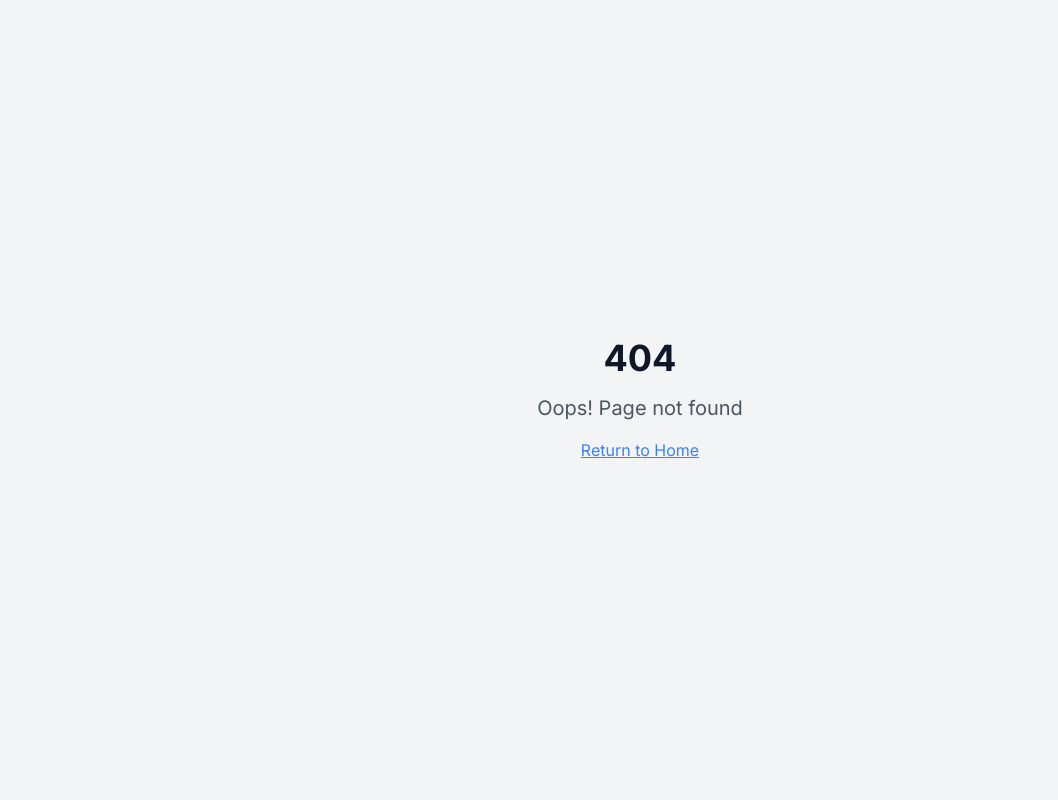
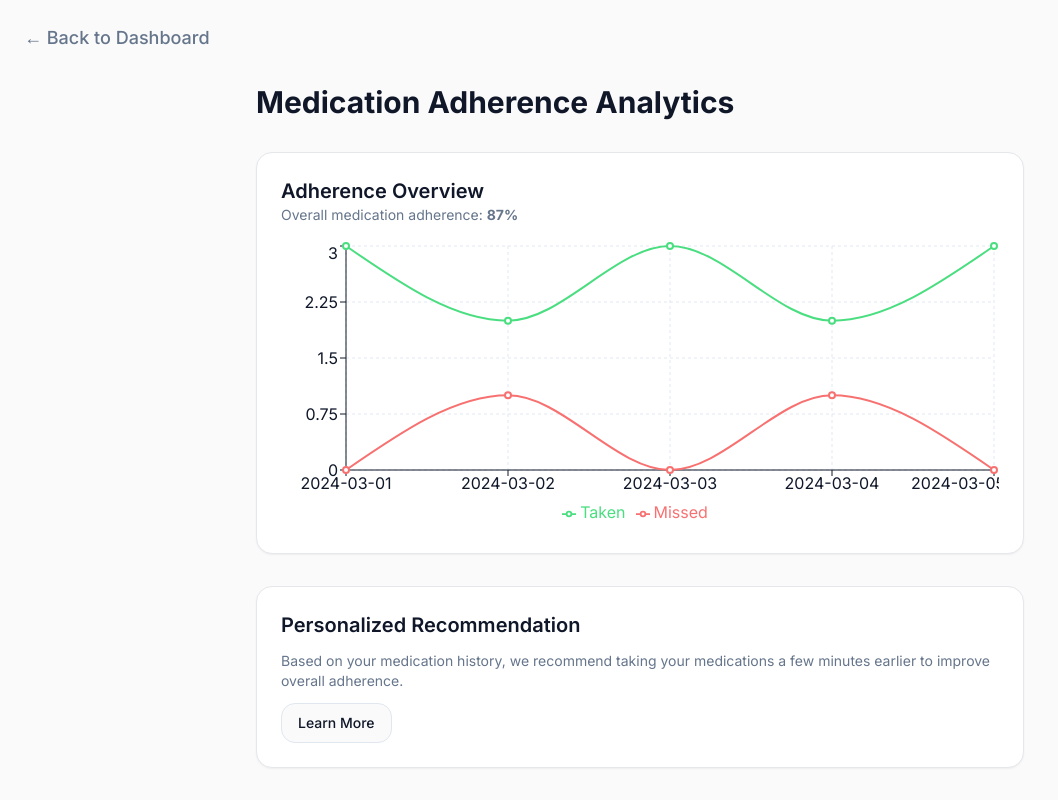
Before and after one commit to Kenobiv1/medimate-minder, a React (Vite) app: page /analytics in a window 1280 px wide. Before the commit this address had no page. Shown: the whole page, without its empty margins (0-1058 px from the left). Built offline with nearby package versions, Linux system fonts and the light colour scheme.

Commit message:
Add Analytics page and route for medication adherence insights

```diff
--- a/src/App.tsx
+++ b/src/App.tsx
@@ -1,4 +1,3 @@
-
 import { Toaster } from "@/components/ui/toaster";
 import { Toaster as Sonner } from "@/components/ui/sonner";
 import { TooltipProvider } from "@/components/ui/tooltip";
@@ -10,6 +9,7 @@ import NotFound from "./pages/NotFound";
 import Medications from "./pages/Medications";
 import History from "./pages/History";
 import Settings from "./pages/Settings";
+import Analytics from "./pages/Analytics"; // Ensure this file exists
 
 const queryClient = new QueryClient();
 
@@ -25,6 +25,7 @@ const App = () => (
             <Route path="/medications" element={<Medications />} />
             <Route path="/history" element={<History />} />
             <Route path="/settings" element={<Settings />} />
+            <Route path="/analytics" element={<Analytics />} />  {/* New Analytics route */}
             <Route path="*" element={<NotFound />} />
           </Routes>
         </BrowserRouter>
--- /dev/null
+++ b/src/pages/Analytics.tsx
@@ -0,0 +1,118 @@
+// src/pages/Analytics.tsx
+
+import React from 'react';
+import { Card } from '@/components/ui/card';
+import { Link } from 'react-router-dom';
+import { Button } from '@/components/ui/button';
+import {
+  LineChart,
+  Line,
+  XAxis,
+  YAxis,
+  CartesianGrid,
+  Tooltip,
+  Legend,
+  ResponsiveContainer,
+} from 'recharts';
+
+// Sample data for the chart. In a real app, this data would come from a database or API.
+const data = [
+  { date: '2024-03-01', taken: 3, missed: 0 },
+  { date: '2024-03-02', taken: 2, missed: 1 },
+  { date: '2024-03-03', taken: 3, missed: 0 },
+  { date: '2024-03-04', taken: 2, missed: 1 },
+  { date: '2024-03-05', taken: 3, missed: 0 },
+];
+
+const Analytics = () => {
+  // Calculate overall adherence percentage.
+  const totalTaken = data.reduce((sum, entry) => sum + entry.taken, 0);
+  const totalMissed = data.reduce((sum, entry) => sum + entry.missed, 0);
+  const adherencePercentage =
+    totalTaken + totalMissed > 0
+      ? Math.round((totalTaken / (totalTaken + totalMissed)) * 100)
+      : 0;
+
+  return (
+    <div className="min-h-screen p-6 space-y-8">
+      <header className="flex items-center justify-between">
+        <Link
+          to="/"
+          className="text-lg font-medium text-muted-foreground hover:text-foreground transition-colors"
+        >
+          ← Back to Dashboard
+        </Link>
+      </header>
+
+      <main className="max-w-3xl mx-auto space-y-8">
+        <h1 className="text-3xl font-bold">Medication Adherence Analytics</h1>
+
+        {/* Adherence Overview Card */}
+        <Card className="p-6 space-y-4">
+          <div>
+            <h2 className="text-xl font-semibold">Adherence Overview</h2>
+            <p className="text-sm text-muted-foreground">
+              Overall medication adherence: <span className="font-bold">{adherencePercentage}%</span>
+            </p>
+          </div>
+          <div className="w-full h-72">
+            <ResponsiveContainer width="100%" height="100%">
+              <LineChart data={data}>
+                {/* Light grid lines */}
+                <CartesianGrid
+                  strokeDasharray="3 3"
+                  stroke="hsl(var(--border))"
+                />
+                {/* X/Y axes styled for dark mode readability */}
+                <XAxis
+                  dataKey="date"
+                  stroke="hsl(var(--foreground))"
+                />
+                <YAxis stroke="hsl(var(--foreground))" />
+                <Tooltip
+                  /* Ensures tooltip background & text are readable in dark mode */
+                  contentStyle={{
+                    backgroundColor: 'hsl(var(--card))',
+                    border: '1px solid hsl(var(--border))',
+                    color: 'hsl(var(--foreground))',
+                  }}
+                  labelStyle={{ color: 'hsl(var(--foreground))' }}
+                  itemStyle={{ color: 'hsl(var(--foreground))' }}
+                />
+                <Legend
+                  wrapperStyle={{ color: 'hsl(var(--foreground))' }}
+                />
+                <Line
+                  type="monotone"
+                  dataKey="taken"
+                  stroke="#4ade80" // green
+                  name="Taken"
+                  strokeWidth={2}
+                />
+                <Line
+                  type="monotone"
+                  dataKey="missed"
+                  stroke="#f87171" // red
+                  name="Missed"
+                  strokeWidth={2}
+                />
+              </LineChart>
+            </ResponsiveContainer>
+          </div>
+        </Card>
+
+        {/* Personalized Recommendation Card */}
+        <Card className="p-6 space-y-3">
+          <h2 className="text-xl font-semibold">Personalized Recommendation</h2>
+          <p className="text-sm text-muted-foreground">
+            Based on your medication history, we recommend taking your medications a few
+            minutes earlier to improve overall adherence.
+          </p>
+          <Button variant="outline">Learn More</Button>
+        </Card>
+      </main>
+    </div>
+  );
+};
+
+export default Analytics;
--- a/src/pages/Index.tsx
+++ b/src/pages/Index.tsx
@@ -86,11 +86,16 @@ const Index = () => {
             ))}
           </div>
 
-          <div className="flex justify-end">
+          <div className="flex justify-end space-x-2">
             <Link to="/history">
               <Button variant="ghost" className="gap-2">
                 <ScrollText className="w-5 h-5" />
                 View History
+              </Button>
+            </Link>
+            <Link to="/analytics">
+              <Button variant="outline" className="gap-2">
+                <span>Analytics</span>
               </Button>
             </Link>
           </div>
```
